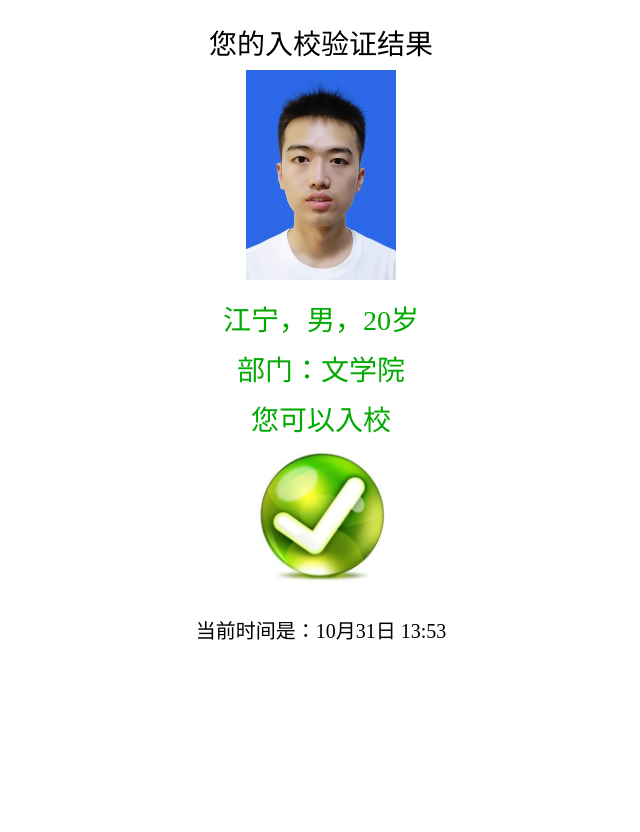
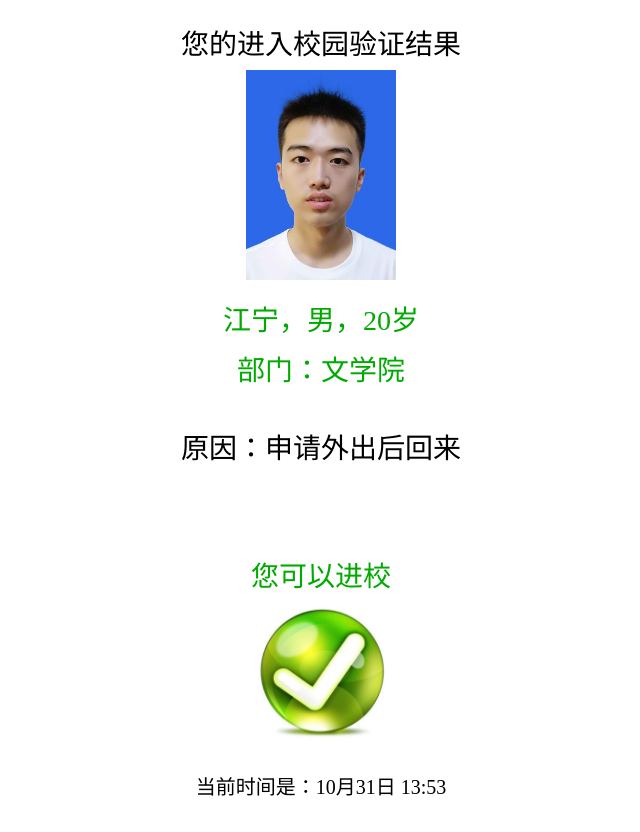
Before and after one commit to DooduFawl/DooduFawl.github.io, a plain HTML site: page index.html in a window 1280 px wide. Shown: the whole page, without its empty margins (319-959 px from the left). Before the commit the page ends 800 px from the top, so only its background shows below. Drawn offline with Linux system fonts and the light colour scheme.

Commit message:
Update index.html

```diff
--- a/index.html
+++ b/index.html
@@ -20,15 +20,15 @@
     </script>
 </head>
 <body style="margin:20px auto;width:90%" onload="reloadImg()">
-<div>您的入校验证结果</div>
+<div>您的进入校园验证结果</div>
 
 <div  style="color:#00AA00;">
 	<div><img id="headerPhoto" style="max-width:150px" src="boy.jpg"/></div>
     <span >江宁</span>，<span>男</span>，<span>20</span>岁
     <br/>
     部门：<span>文学院</span>
-
-    <br/> <span >您可以入校</span>
+     <span><p style="color: black;">原因：申请外出后回来</p></span>
+    <br/> <span >您可以进校</span>
     <br/><img src="right.jpg" style="width: 150px"/>
   <!--  <br/>当前时间：<span></span>-->
 </div>
```
